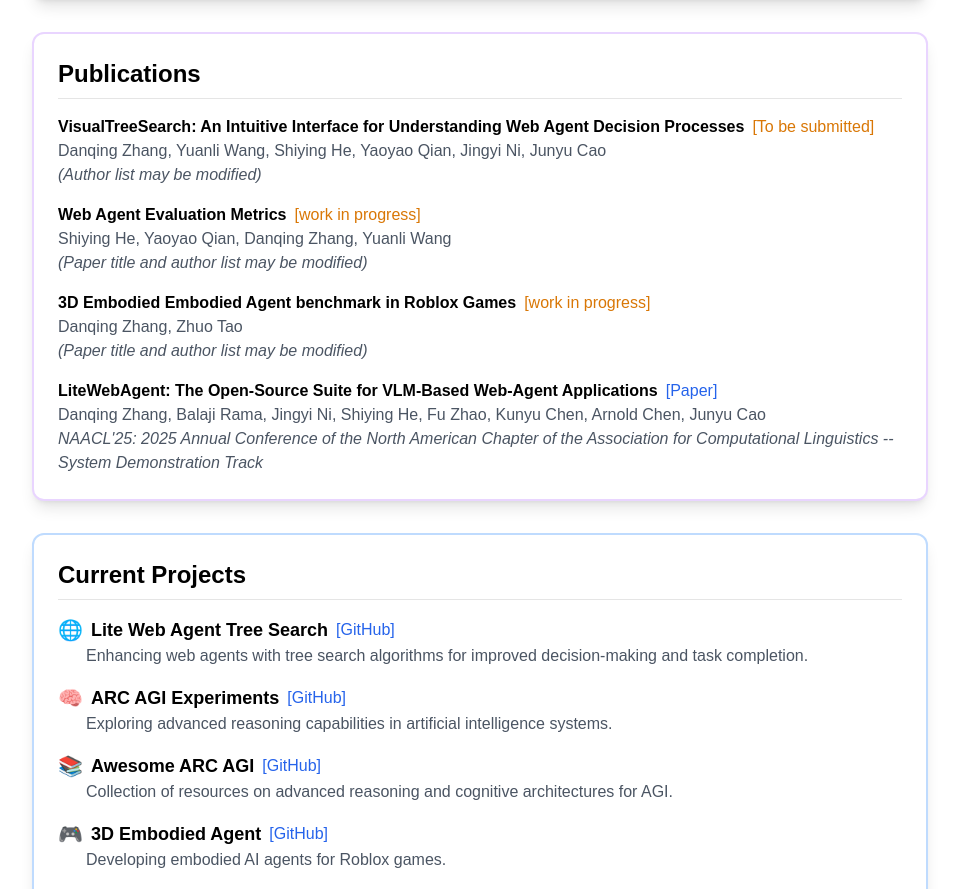
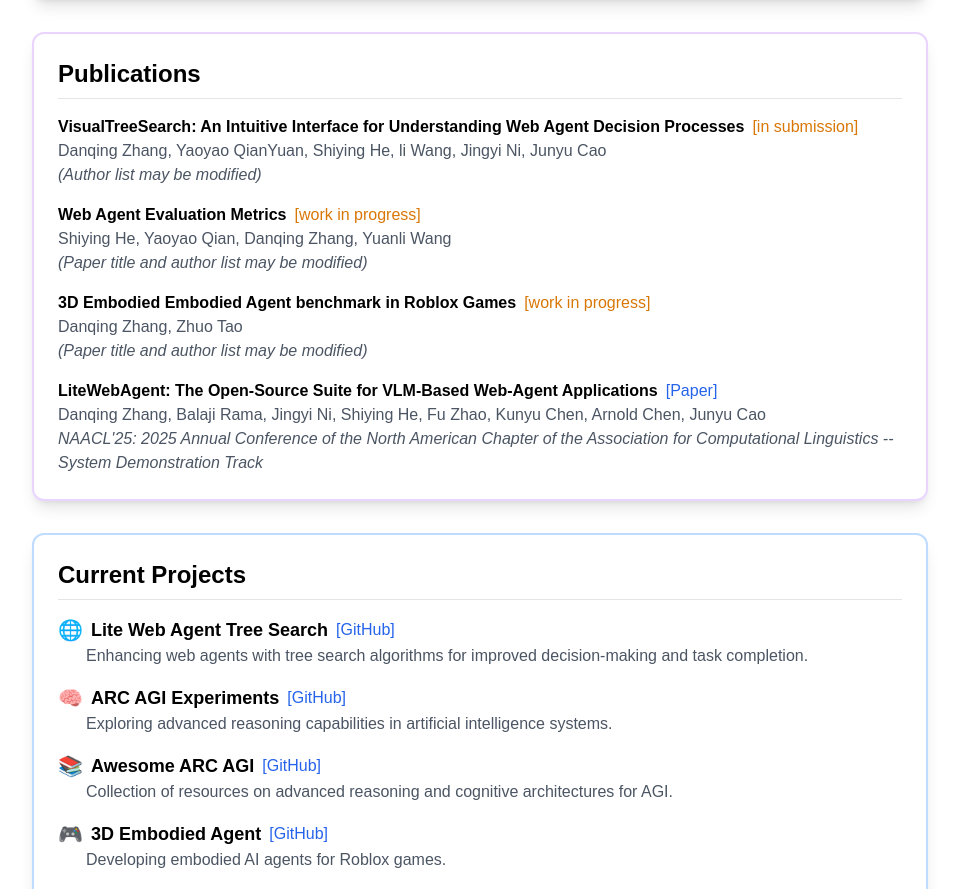
Before and after one commit to PathOnAIOrg/PathOnAI.org, a Next.js app in the folder website-app/: page /projects in a window 1280 px wide. Shown: the part 1126-2015 px from the top of the page, without its empty margins (160-1119 px from the left). Built offline with nearby package versions, Linux system fonts and the light colour scheme; no server answers.

Commit message:
add more info

```diff
--- a/website-app/pages/projects/index.tsx
+++ b/website-app/pages/projects/index.tsx
@@ -182,9 +182,9 @@
               <li className="flex flex-col">
                 <div className="flex items-center">
                   <span className="font-semibold">VisualTreeSearch: An Intuitive Interface for Understanding Web Agent Decision Processes</span>
-                  <span className="text-amber-600 dark:text-amber-400 ml-2">[To be submitted]</span>
+                  <span className="text-amber-600 dark:text-amber-400 ml-2">[in submission]</span>
                 </div>
-                <div className="text-gray-600 dark:text-gray-300">Danqing Zhang, Yuanli Wang, Shiying He, Yaoyao Qian, Jingyi Ni, Junyu Cao</div>
+                <div className="text-gray-600 dark:text-gray-300">Danqing Zhang, Yaoyao QianYuan, Shiying He, li Wang, Jingyi Ni, Junyu Cao</div>
                 <div className="text-gray-600 dark:text-gray-300 italic">(Author list may be modified)</div>
               </li>
               <li className="flex flex-col">
--- a/website-app/pages/projects/litewebagent.tsx
+++ b/website-app/pages/projects/litewebagent.tsx
@@ -28,6 +28,17 @@
             <p className="text-gray-600 dark:text-gray-300">
               PathOnAI.org, University of Texas at Austin
             </p>
+            <span className="text-amber-600 dark:text-amber-400 ml-2">
+              Published at{" "}
+              <a
+                href="https://2025.naacl.org/"
+                target="_blank"
+                rel="noopener noreferrer"
+                className="underline hover:text-amber-700 dark:hover:text-amber-300 transition-colors"
+              >
+                NAACL 2025
+              </a>
+            </span>
           </div>
 
           <div className="flex flex-wrap justify-center gap-4 mb-8">
--- a/website-app/pages/projects/visualtreesearch.tsx
+++ b/website-app/pages/projects/visualtreesearch.tsx
@@ -24,9 +24,6 @@
           <div className="mb-6 text-gray-600 dark:text-gray-300">
             <p className="mb-2">
               <span className="font-semibold">Authors:</span> Danqing Zhang, Yuanli Wang, Shiying He, Yaoyao Qian, Jingyi Ni, Junyu Cao
-            </p>
-            <p className="flex items-center justify-center gap-2 text-amber-600 dark:text-amber-400 italic">
-              <span>[in submission]</span>
             </p>
             <p className="text-gray-600 dark:text-gray-300">
               PathOnAI.org, Northeastern University, Boston University, The University of Texas at Austin
```
